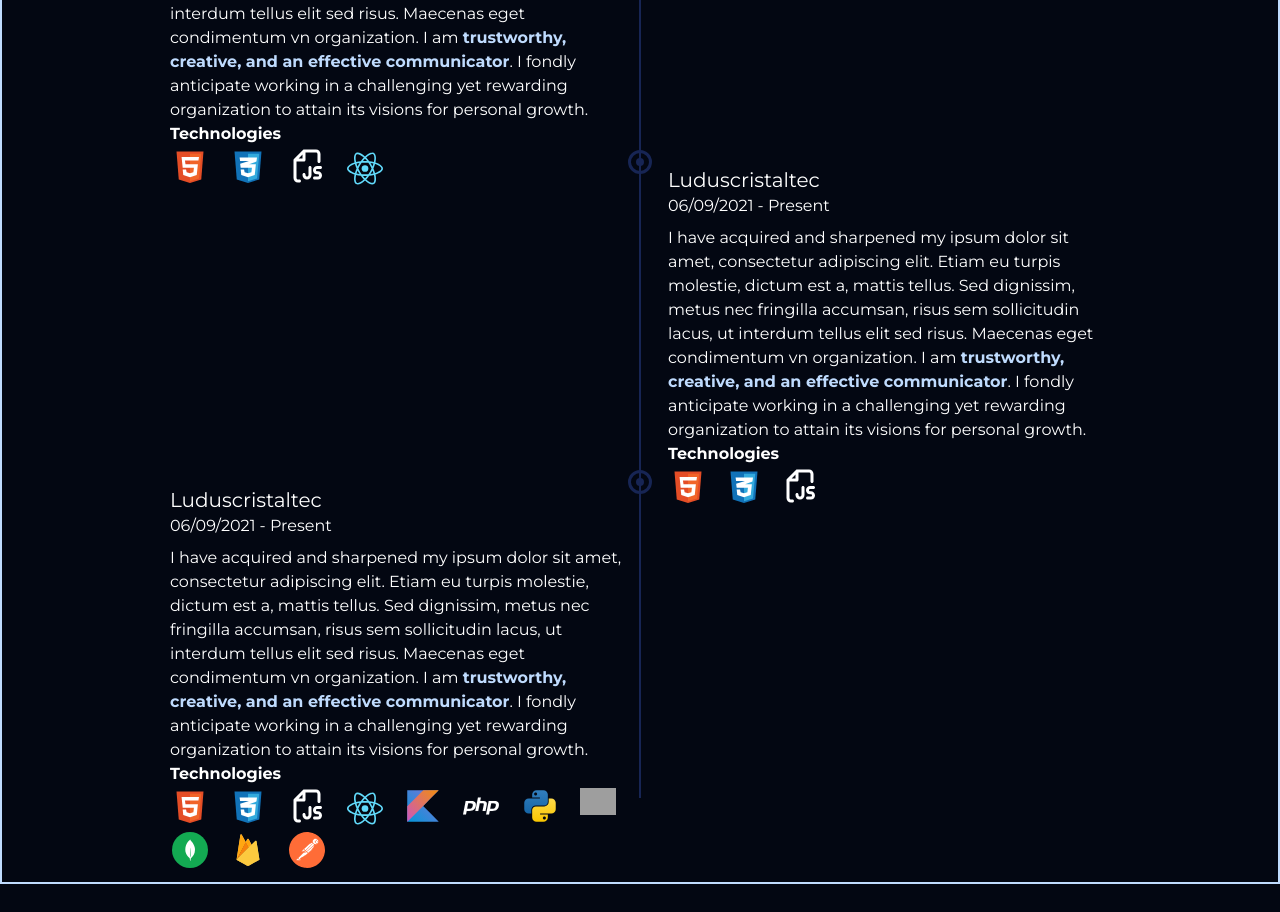
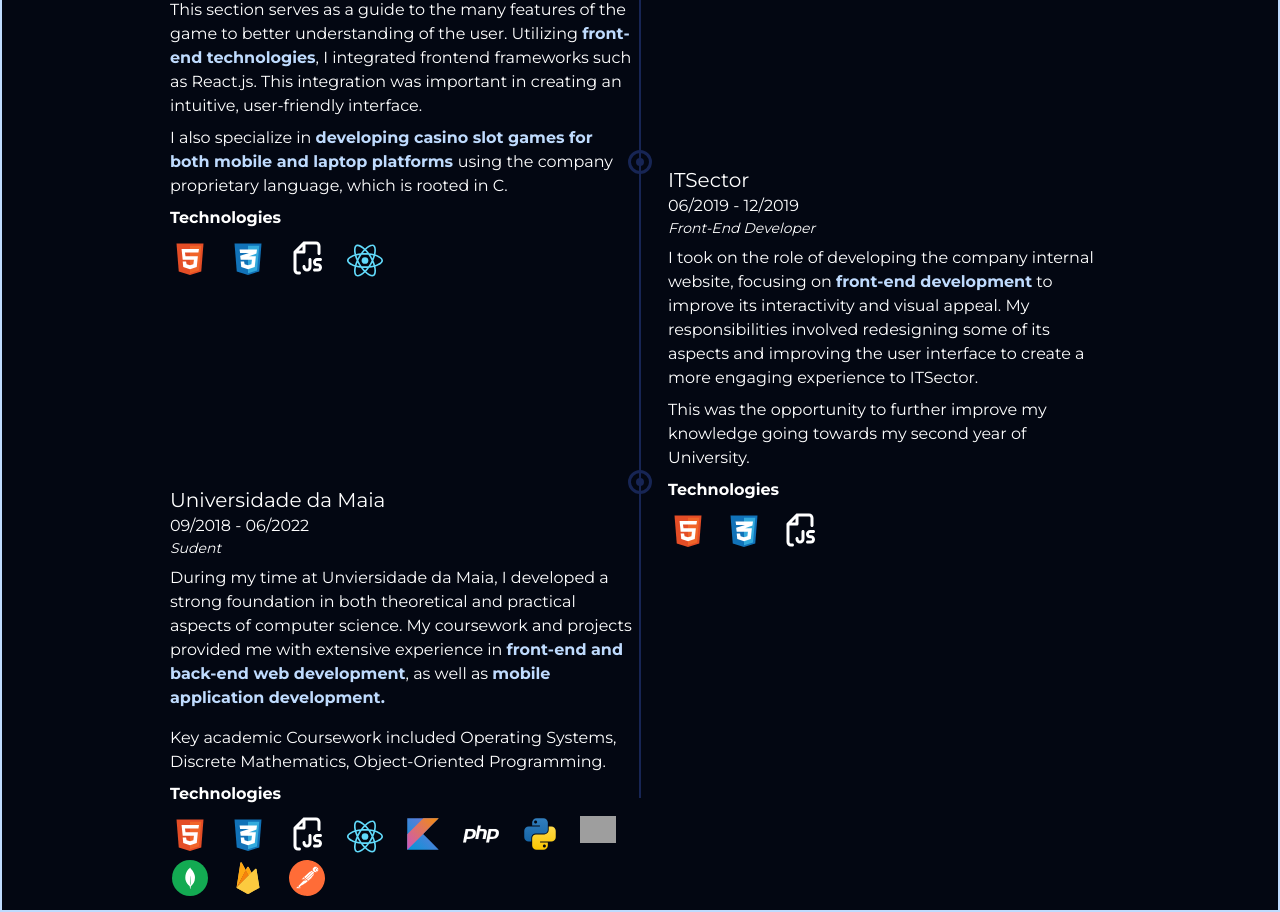
Before and after one commit to danielferreira-dias/my-portfolio-react-vite, a React (Vite) app: page / in a window 1280 px wide. Shown: the part 2120-3032 px from the top of the page. Before the commit the page ends 3004 px from the top, so only its background shows below. Built offline with nearby package versions, Linux system fonts and the light colour scheme; grey boxes are pictures that could not be loaded.

Commit message:
Updated Experience Section

```diff
--- a/src/Sections/Experience.jsx
+++ b/src/Sections/Experience.jsx
@@ -161,11 +161,20 @@ const Experience = ({ isDarkMode }) => {
                             <div className='flex flex-col'>
                                 <h1 className='text-xl'>Luduscristaltec</h1>
                                 <p>06/09/2021 - Present</p>
+                                <p className='text-sm italic'>Game/Front-End Developer</p>
                             </div>
-                            <p className='mt-2'> I have acquired and sharpened my ipsum dolor sit amet, consectetur adipiscing elit. Etiam eu turpis molestie, dictum est a, mattis tellus. Sed dignissim, metus nec fringilla accumsan, risus sem sollicitudin lacus, ut interdum tellus elit sed risus. Maecenas eget condimentum vn organization. I am <span className="text-primary font-semibold">trustworthy, creative, and an effective communicator</span>. I fondly anticipate working in a challenging yet rewarding organization to attain its visions for personal growth. </p>
-                            <div className='flex flex-col w-full h-fit'>
-                                <p className='font-bold'>Technologies</p>
-                                <div className='grid grid-cols-8 w-full h-fit  p-0.5 gap-2'>
+                            <div className='flex flex-col gap-y-2'>
+                                <p className='mt-2'> Primarily, I developed the game feed which is an integral component that offers users a view of previous gameplay.
+                                    Further more, I also developed an extensive "info" section. This section serves as a guide to the many features of the
+                                    game to better understanding of the user. Utilizing <span className="text-primary font-semibold">front-end technologies</span>, I integrated frontend frameworks such as React.js.
+                                    This integration was important in creating an intuitive, user-friendly interface.
+                                </p>
+                                <p>I also specialize in <span className="text-primary font-semibold"> developing casino slot games for both mobile and laptop platforms </span> using the
+                                    company proprietary language, which is rooted in C.</p>
+                            </div>
+                            <div className='flex flex-col w-full h-fit '>
+                                <p className='font-bold mt-2'>Technologies</p>
+                                <div className='grid grid-cols-8 2xl:grid-cols-9 w-full h-fit  p-0.5 gap-2 mt-2'>
                                     {thirdExperience.map((skill, index) => (
                                         <SmallSkillBox
                                             key={index}
@@ -194,13 +203,19 @@ const Experience = ({ isDarkMode }) => {
                         </div>
                         <div className=' justify-between  flex flex-col p-2 ml-5'>
                             <div className='flex flex-col'>
-                                <h1 className='text-xl'>Luduscristaltec</h1>
-                                <p>06/09/2021 - Present</p>
+                                <h1 className='text-xl'>ITSector</h1>
+                                <p>06/2019 - 12/2019</p>
+                                <p className='text-sm italic'>Front-End Developer</p>
                             </div>
-                            <p className='mt-2'> I have acquired and sharpened my ipsum dolor sit amet, consectetur adipiscing elit. Etiam eu turpis molestie, dictum est a, mattis tellus. Sed dignissim, metus nec fringilla accumsan, risus sem sollicitudin lacus, ut interdum tellus elit sed risus. Maecenas eget condimentum vn organization. I am <span className="text-primary font-semibold">trustworthy, creative, and an effective communicator</span>. I fondly anticipate working in a challenging yet rewarding organization to attain its visions for personal growth. </p>
-                            <div className='flex flex-col w-full'>
-                                <p className='font-bold'>Technologies</p>
-                                <div className='grid grid-cols-8 w-full h-9  p-0.5 gap-2'>
+                            <div className='flex flex-col gap-y-2'>
+                                <p className='mt-2'> I took on the role of developing the company internal website, focusing on <span className="text-primary font-semibold">front-end development</span> to improve its
+                                    interactivity and visual appeal. My responsibilities involved redesigning some of its aspects and improving the user
+                                    interface to create a more engaging experience to ITSector. </p>
+                                <p>This was the opportunity to further improve my knowledge going towards my second year of University.</p>
+                            </div>
+                            <div className='flex flex-col w-full '>
+                                <p className='font-bold mt-2'>Technologies</p>
+                                <div className='grid grid-cols-8 2xl:grid-cols-9 w-full h-9  p-0.5 gap-2 mt-2'>
                                     {secondExperience.map((skill, index) => (
                                         <SmallSkillBox
                                             key={index}
@@ -219,13 +234,19 @@ const Experience = ({ isDarkMode }) => {
                     <div className='flex flex-row w-1/2 h-fit '>
                         <div className=' justify-between flex  flex-col p-2'>
                             <div className='flex flex-col'>
-                                <h1 className='text-xl'>Luduscristaltec</h1>
-                                <p>06/09/2021 - Present</p>
+                                <h1 className='text-xl'>Universidade da Maia</h1>
+                                <p>09/2018 - 06/2022</p>
+                                <p className='text-sm italic'>Sudent</p>
                             </div>
-                            <p className='mt-2'> I have acquired and sharpened my ipsum dolor sit amet, consectetur adipiscing elit. Etiam eu turpis molestie, dictum est a, mattis tellus. Sed dignissim, metus nec fringilla accumsan, risus sem sollicitudin lacus, ut interdum tellus elit sed risus. Maecenas eget condimentum vn organization. I am <span className="text-primary font-semibold">trustworthy, creative, and an effective communicator</span>. I fondly anticipate working in a challenging yet rewarding organization to attain its visions for personal growth. </p>
+                            <div className='flex flex-col gap-y-2'>
+                                <p className='mt-2'> During my time at Unviersidade da Maia, I developed a strong foundation in both theoretical and practical aspects of computer science.
+                                    My coursework and projects provided me with extensive experience in <span className="text-primary font-semibold">front-end and back-end web development</span>,
+                                    as well as <span className="text-primary font-semibold">mobile application development.</span></p>
+                                <p className='mt-2'> Key academic Coursework included Operating Systems, Discrete Mathematics, Object-Oriented Programming.  </p>
+                            </div>
                             <div className='flex flex-col  w-full '>
-                                <p className='font-bold'>Technologies</p>
-                                <div className='grid grid-cols-8  w-full  h-9  p-0.5 gap-2'>
+                                <p className='font-bold mt-2'>Technologies</p>
+                                <div className='grid grid-cols-8 2xl:grid-cols-9  w-full  h-9  p-0.5 gap-2 mt-2'>
                                     {firstExperience.map((skill, index) => (
                                         <SmallSkillBox
                                             key={index}
```
